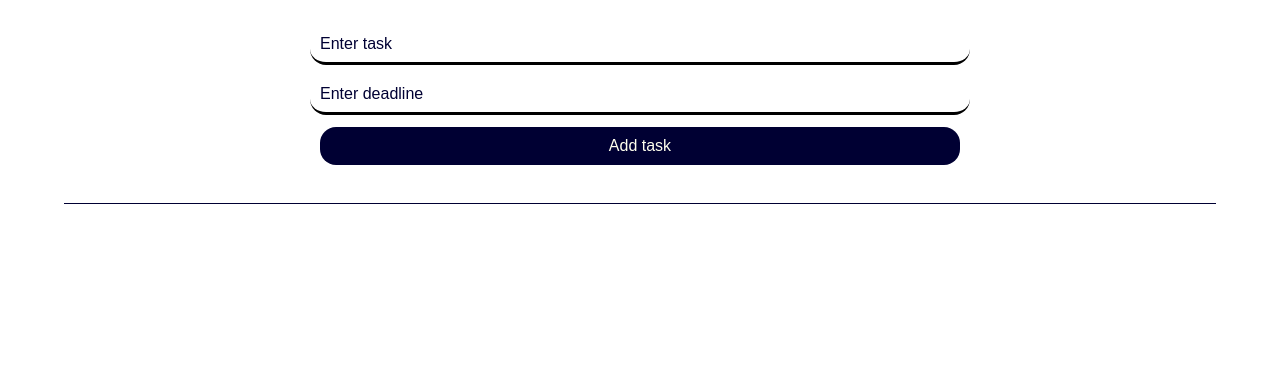
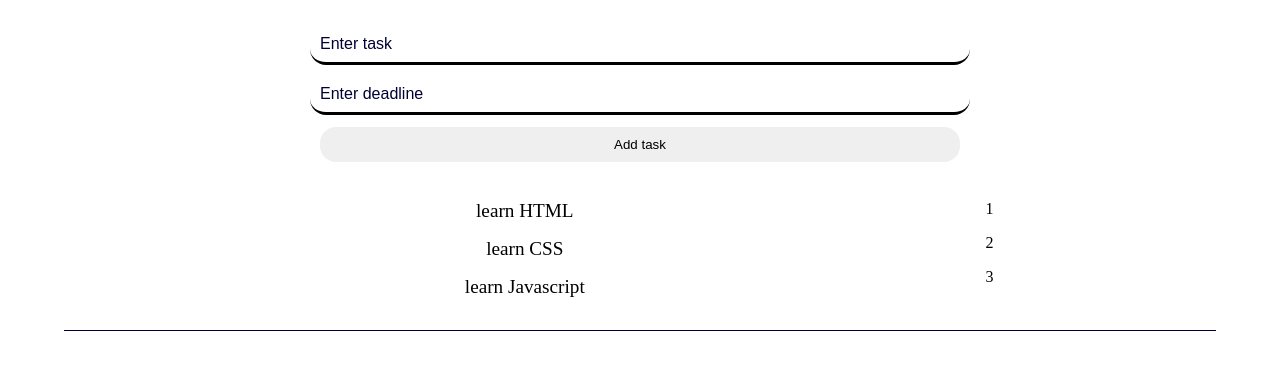
Before and after one commit to NikiTsPetkov/todoAppProject, a website: page index.html in a window 1280 px wide. Shown: the part 60-430 px from the top of the page. Drawn offline with Linux system fonts and the light colour scheme.

Commit message:
reading db.json

```diff
--- a/db.json
+++ b/db.json
@@ -1,12 +1,16 @@
 {
-    "todos" : [
-        {
-            "id":1,
-            "title":"learn HTML"
-        },
-        {
-            "id":2,
-            "title":"learn CSS"
-        }
-    ]
+  "todos": [
+    {
+      "id": 1,
+      "title": "learn HTML"
+    },
+    {
+      "id": 2,
+      "title": "learn CSS"
+    },
+    {
+      "id": 3,
+      "title": "learn Javascript"
+    }
+  ]
 }
--- a/index.html
+++ b/index.html
@@ -22,14 +22,12 @@
         />
       </div>
       <div class="submit">
-        <input class="buttonSubmit" type="button" value="Add task" />
+        <input class="buttonSubmit" type="submit" value="Add task" />
       </div>
     </form>
     <main>
       <div class="table">
-        <p class="task">
-          <a class="todo" href=""></a>
-        </p>
+        <p class="task"></p>
         <p class='time' class="green"></p>
       </div>
     </main>
--- a/package.json
+++ b/package.json
@@ -6,7 +6,6 @@
   "scripts": {
     "start":"npm run start-json-server",
     "start-json-server":"./node_modules/.bin/json-server --watch db.json &",
-    "start-live-server":"./node_modules/.bin//live-server ./",
     "test": "echo \"Error: no test specified\" && exit 1"
 
   },
--- a/task.js
+++ b/task.js
@@ -1,25 +1,42 @@
-/* let buttonTask = document.querySelector(".buttonSubmit");
+// /* function readTextFile(file, callback) {
+//   let rawFile = new XMLHttpRequest();
+//   rawFile.overrideMimeType("application/json");
+//   rawFile.open("GET", file, true);
+//   rawFile.onreadystatechange = function() {
+//       if (rawFile.readyState === 4 && rawFile.status == "200") {
+//           callback(rawFile.responseText);
+//       }
+//   }
+//   rawFile.send(null);
+// }
+
+// readTextFile("/db.json", function(text){
+//   let data = JSON.parse(text);
+//   console.log(data.todos[0].title);
+// }); */
+fetch("/db.json")
+  .then(function(res){
+    return res.json()
+  })
+  .then(function(todosArr){
+    let arr = Object.entries(todosArr);
+    arr.forEach(([key,values]) => {
+      console.log(key);
+      values.forEach((value) =>{
+        document.querySelector(".task").innerHTML += `<p><a>${value.title}</a></p>`;
+        document.querySelector(".time").innerHTML += `<p>${value.id}</p>`
+      })
+    })
+  })
+  .catch(function(error){
+    console.log(error)
+  });
+let buttonTask = document.querySelector(".buttonSubmit");
 
 buttonTask.addEventListener("click", function () {
-  let task = document.querySelector(".taskText").value;
-  let deadline = document.querySelector(".deadline").value;
+  let task = document.querySelector(".task").value;
+  let deadline = document.querySelector(".time").value;
   console.log(task, deadline);
   document.querySelector(".todo").innerHTML = task;
   document.querySelector(".time").innerHTML = deadline;
-}); */
-
-
-
-let buttonTask = document.querySelector(".buttonSubmit");
-
-buttonTask.addEventListener("click", function () {
-  fetch('https://jsonplaceholder.typicode.com/todos')
-  .then(response => response.json())
-  .then(json => {
-    json.forEach(element => {
-      document.querySelector(".todo").innerHTML += `<p>${element.title}</p>`;
-      document.querySelector(".time").innerHTML += `<p>${element.completed}</p>`;
-    });
-
-  });
-});
+})
```
